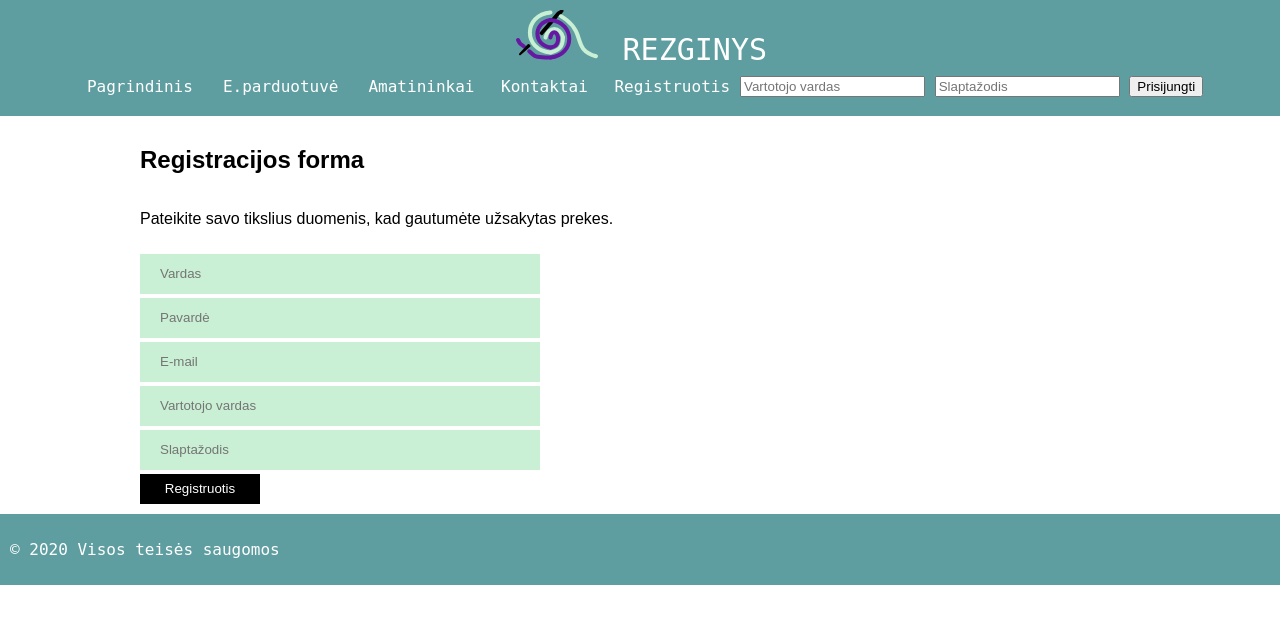
After one commit to IEVAAND/REZGINYS, a PHP site: page /lt/signup.php in a window 1280 px wide. The commit adds this page. Shown: the top 624 px of the page. Run offline with PHP 8.4, Linux system fonts and the light colour scheme.

Commit message:
Projektas su php

```diff
--- /dev/null
+++ b/css/footer-style.css
@@ -0,0 +1,9 @@
+.footer{
+    display: flex;
+    font-family:monospace;
+    background-color:cadetblue;
+    color: white;
+    padding: 10px;
+    font-size: 16px;
+    text-align: center;
+}
--- /dev/null
+++ b/css/signup-style.css
@@ -0,0 +1,41 @@
+section{
+    display: block;
+    margin: 10px;
+}
+
+.main-wrapper-signup {
+    margin: 0 auto;
+    width: 1000px;
+    display:flex;
+    flex-direction: column;
+    justify-content: center;
+}
+
+.signup-form {
+    width: 400px;
+/*    margin: 0 auto;*/
+    padding-top: 10px;
+    flex-direction: column;
+}
+
+.signup-form input {
+    width:90%;
+    height:40px;
+    padding: 0 5%;
+    margin-bottom: 4px;
+    border:none;
+    background-color:#c9f0d4;
+    color: black;
+}
+
+.signup-form button {
+    display:block;
+    width:30%;
+    height:30px;
+    border:none;
+    background-color:black;
+    color:white;
+}
+.signup-form button:hover {
+    background-color: #c9f0d4;
+}
--- /dev/null
+++ b/footer.php
@@ -0,0 +1,5 @@
+<footer>
+    <div class="footer">
+        <p>&copy; 2020 Visos teisės saugomos</p>
+    </div>
+</footer>
--- /dev/null
+++ b/header.php
@@ -0,0 +1,65 @@
+<?php
+    session_start();
+?>
+<header>
+    <div>
+        <svg height="50" width="100">
+
+        <polyline points="5,30 7,33.5 11,36.5" stroke="#6718a3" stroke-width="4" fill="none" stroke-linejoin="round" stroke-linecap="round"/>
+
+        <polyline points="7,44.25 15.5,35 16.5,36 7,44.25" stroke="black" stroke-width="2" stroke-linejoin="round" stroke-linecap="round"/>
+
+        <polyline points="27.5,23.25 45,2.5 49.5,0 49.5,1.25 47.5,3.75 46.25,3.75 43.75,6.25 43.75,7 28.75,24.25 27.5,23.25" stroke="black" stroke-width="2" stroke-linejoin="round" stroke-linecap="round"/>
+
+        <path d="M 48,6.25 s 10,5 15,15 s 2.5,20 20,25" stroke="#c9f0d4" stroke-width="4" fill="none" stroke-linejoin="round" stroke-linecap="round"/>
+
+        <path d="M 37.5,2.5 c -27.5,2.5 -27.5,37.5 0,40 " stroke="#c9f0d4" stroke-width="4" fill="none" stroke-linejoin="round" stroke-linecap="round"/>
+
+        <path d="M 37.5,42.5 c 8.75,-2.5 12.25,-5.25 12.5,-15" stroke="#c9f0d4" stroke-width="4" fill="none" stroke-linejoin="round" stroke-linecap="round"/>
+
+        <path d="M 32.5,27.5 c 2.5,-11.25 15,-11.25 17.5,0" stroke="#c9f0d4" stroke-width="4" fill="none" stroke-linejoin="round" stroke-linecap="round"/>
+
+        <path d="M 16.25,41.25 c 7,6.8 7,5.8 21.25,6.25" stroke="#6718a3" stroke-width="4" fill="none" stroke-linejoin="round" stroke-linecap="round"/>
+
+        <path d="M 37.5,10 c 25,2.5 25,35 0,37.5" stroke="#6718a3" stroke-width="4" fill="none" stroke-linejoin="round" stroke-linecap="round"/>
+
+
+        <path d="M 37.5,10 c -17.5,2.5 -17.5,25 0,27.5" stroke="#6718a3" stroke-width="4" fill="none" stroke-linejoin="round" stroke-linecap="round"/>
+
+        <path d="M 37.5,37.5 c 7,-0.75 8,-6.25 7.5,-10" stroke="#6718a3" stroke-width="4" fill="none" stroke-linejoin="round" stroke-linecap="round"/>
+
+        <path d="M 37.5,27.5 c 1.25,-7 6.25,-7 7.5,0" stroke="#6718a3" stroke-width="4" fill="none" stroke-linejoin="round" stroke-linecap="round"/>
+
+        </svg>
+        <span id="title">REZGINYS</span><br>
+    </div>
+    <div class="menu">
+
+        <a class="menu-item" href="main.php">Pagrindinis</a>
+        <div class="dropdown-menu">
+            <a class="dropdown-button menu-item">E.parduotuvė</a>
+            <div class="dropdown-content">
+                <a href="shop/baskets/index.html">Pinti krepšeliai</a>
+                <a href="shop/braids/index.html">Juostos</a>
+                <a href="shop/easter-eggs/index.html">Margučiai</a>
+                <a href="shop/knitwear/index.html">Mezginiai</a>
+            </div>
+        </div>
+        <a class="menu-item" href="atisans/artisans.html">Amatininkai</a>
+        <a class="menu-item" href="contacts.html">Kontaktai</a>
+
+        <?php
+        if (!isset($_SESSION['u_id'])){
+            echo '<a class="menu-item" href="signup.php">Registruotis</a>
+            <form action="../includes/login.inc.php" method="POST">
+            <input type="text" name="userid" placeholder="Vartotojo vardas" />
+            <input type="password" name="passw" placeholder="Slaptažodis" />
+            <button type="submit" name="submit">Prisijungti</button>
+            </form>';
+        }else{
+            echo'<form action="../includes/logout.inc.php" method="POST">
+            <button type="submit" name="submit">Atsijungti</button>';
+        }
+        ?>
+    </div>
+</header>
--- /dev/null
+++ b/lt/signup.php
@@ -0,0 +1,28 @@
+<!DOCTYPE html>
+<html>
+    <head>
+        <meta name="viewport" content="width=device-width, initial-scale=1">
+        <title>REZGINYS | Registracija</title>
+        <link rel="stylesheet" href="../css/menu-styles.css">
+        <link rel="stylesheet" href="../css/footer-style.css">
+        <link rel="stylesheet" href="../css/signup-style.css">
+    </head>
+    <body>
+        <?php include('../header.php'); ?>
+        <section class="main-container">
+            <div class="main-wrapper-signup">
+                <h2>Registracijos forma</h2>
+                <p>Pateikite savo tikslius duomenis, kad gautumėte užsakytas prekes.</p>
+                <form class="signup-form" action="../includes/signup.inc.php" method="POST">
+                    <input name="first" placeholder="Vardas">
+                    <input name="last" placeholder="Pavardė">
+                    <input name="email" placeholder="E-mail">
+                    <input name="userid" placeholder="Vartotojo vardas">
+                    <input type="password" name="passw" placeholder="Slaptažodis">
+                    <button type="submit" name="submit">Registruotis</button>
+                </form>
+            </div>
+        </section>
+        <?php include('../footer.php'); ?>
+    </body>
+</html>
```
Also changed, not shown: includes/db.inc.php (added, +8 -0 lines), includes/login.inc.php (added, +41 -0 lines), includes/logout.inc.php (added, +8 -0 lines), includes/signup.inc.php (added, +42 -0 lines), lt/main.php (renamed from lt/main.html, +4 -50 lines), README.md (deleted), lt/registration.html (deleted).
